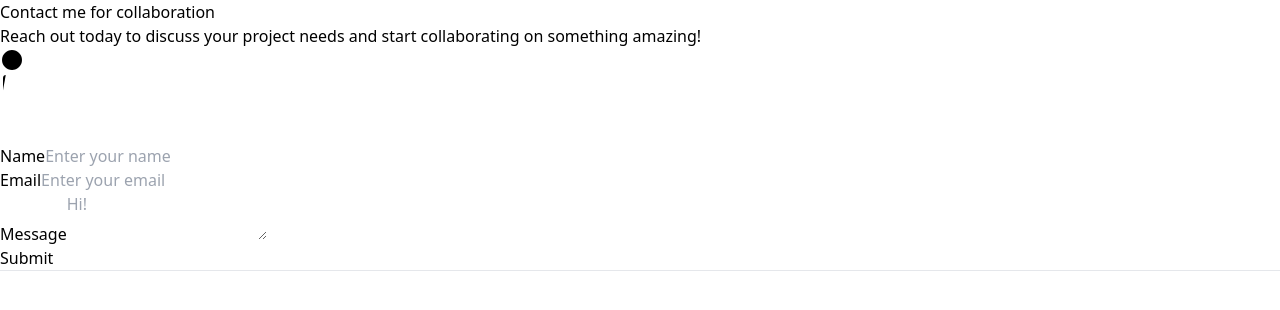
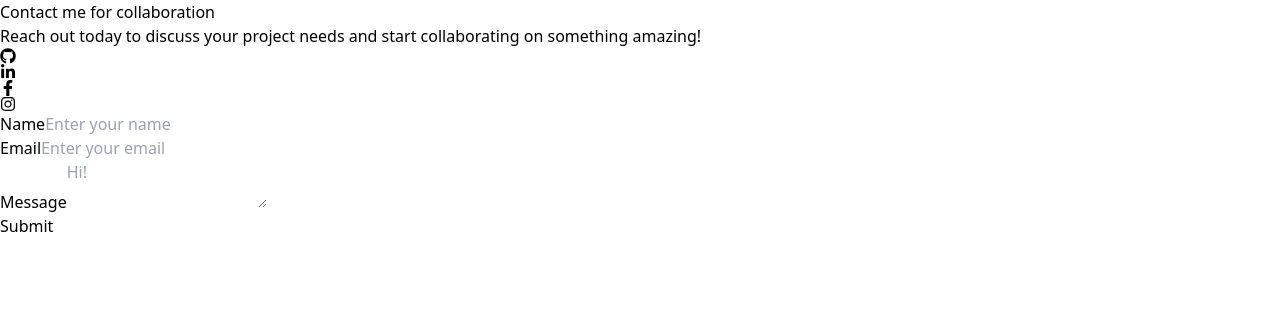
Before and after one commit to devsaxena01/smartIndiaHackathon, a React (Vite) app in the folder client/: page /contact in a window 1280 px wide. Shown: the top 310 px of the page. Built offline with nearby package versions, Linux system fonts and the light colour scheme.

Commit message:
code updated

```diff
--- a/client/src/pages/Contact.jsx
+++ b/client/src/pages/Contact.jsx
@@ -1,61 +1,33 @@
-import React from 'react'
+import React from "react";
+import {
+  FaFacebookF,
+  FaInstagram,
+  FaLinkedinIn,
+  FaGithub,
+} from "react-icons/fa";
 
 const socialLinks = [
-  {
-    href: '',
-    icon: (
-      <svg width="24" height="24" viewBox="0 0 24 24" fill="none">
-        <path
-          d="M12 2C6.48603 2 2 6.48604 2 12C2 17.514 6.48603 22 12 22C17.514 22 22 17.514 22 12C22 6.48604 17.514 2 12 2Z"
-          fill="currentColor"
-        />
-      </svg>
-    ),
-    alt: 'GitHub',
-  },
-  {
-    href: '',
-    icon: (
-      <svg width="24" height="24" viewBox="0 0 24 24" fill="none">
-        <path
-          d="M5.75 3C4.24011 3 3 4.24011 3 5.75V18.25C3 19.7599..."
-          fill="currentColor"
-        />
-      </svg>
-    ),
-    alt: 'LinkedIn',
-  },
-  {
-    href: '',
-    icon: (
-      <svg width="24" height="24" viewBox="0 0 24 24" fill="none">
-        <path d="M6.25 3C4.46403 3 3 4.46403..." fill="currentColor" />
-      </svg>
-    ),
-    alt: 'Twitter X',
-  },
-  {
-    href: '',
-    icon: (
-      <svg width="25" height="24" viewBox="0 0 25 24" fill="none">
-        <path d="M8.75 2.5C5.58319 2.5 3 5.08319..." fill="currentColor" />
-      </svg>
-    ),
-    alt: 'Instagram',
-  },
+  { href: "https://github.com/", icon: <FaGithub />, alt: "GitHub" },
+  { href: "https://linkedin.com/", icon: <FaLinkedinIn />, alt: "LinkedIn" },
+  { href: "https://facebook.com/", icon: <FaFacebookF />, alt: "Facebook" },
+  { href: "https://instagram.com/", icon: <FaInstagram />, alt: "Instagram" },
 ];
 
 const Contact = () => {
   return (
-    <section id="contact" className="py-20 px-6 bg-gray-900 text-white">
-      <div className="max-w-5xl mx-auto lg:grid lg:grid-cols-2 lg:gap-16">
+    <section
+      id="contact"
+      className="min-h-screen flex items-center justify-center px-6 py-12 bg-gray-900 text-white"
+    >
+      <div className="w-full max-w-7xl grid lg:grid-cols-2 gap-12">
         {/* Left Section */}
-        <div className="mb-12 lg:mb-0 flex flex-col">
+        <div className="flex flex-col justify-center">
           <h2 className="text-4xl md:text-5xl font-extrabold bg-gradient-to-r from-indigo-600 via-purple-500 to-indigo-600 bg-clip-text text-transparent drop-shadow">
             Contact me for collaboration
           </h2>
           <p className="text-zinc-400 mt-4 mb-10 max-w-md">
-            Reach out today to discuss your project needs and start collaborating on something amazing!
+            Reach out today to discuss your project needs and start collaborating
+            on something amazing!
           </p>
 
           {/* Social Icons */}
@@ -66,7 +38,7 @@ const Contact = () => {
                 href={href}
                 target="_blank"
                 rel="noopener noreferrer"
-                className="w-12 h-12 flex items-center justify-center rounded-lg ring-2 ring-zinc-700 hover:bg-zinc-50 hover:text-gray-900 transition duration-200"
+                className="w-12 h-12 flex items-center justify-center rounded-lg ring-2 ring-zinc-700 hover:bg-zinc-50 hover:text-gray-900 transition duration-200 text-xl"
               >
                 {icon}
               </a>
@@ -78,11 +50,14 @@ const Contact = () => {
         <form
           action="https://getform.io/f/amdmrxyb"
           method="POST"
-          className="space-y-6 bg-gray-800 p-6 rounded-2xl shadow-lg"
+          className="space-y-6 bg-gray-800 p-6 md:p-8 rounded-2xl shadow-lg"
         >
           <div className="grid md:grid-cols-2 gap-4">
             <div>
-              <label htmlFor="name" className="block text-sm font-medium text-zinc-300">
+              <label
+                htmlFor="name"
+                className="block text-sm font-medium text-zinc-300"
+              >
                 Name
               </label>
               <input
@@ -96,7 +71,10 @@ const Contact = () => {
             </div>
 
             <div>
-              <label htmlFor="email" className="block text-sm font-medium text-zinc-300">
+              <label
+                htmlFor="email"
+                className="block text-sm font-medium text-zinc-300"
+              >
                 Email
               </label>
               <input
@@ -111,7 +89,10 @@ const Contact = () => {
           </div>
 
           <div>
-            <label htmlFor="message" className="block text-sm font-medium text-zinc-300">
+            <label
+              htmlFor="message"
+              className="block text-sm font-medium text-zinc-300"
+            >
               Message
             </label>
             <textarea
@@ -131,8 +112,6 @@ const Contact = () => {
           </button>
         </form>
       </div>
-
-      <hr className="mt-16 border-gray-700" />
     </section>
   );
 };
```
